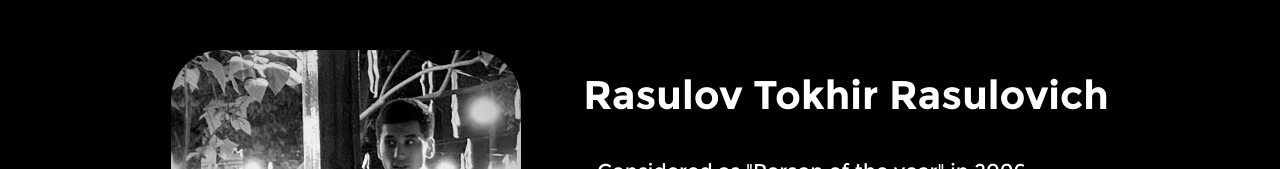
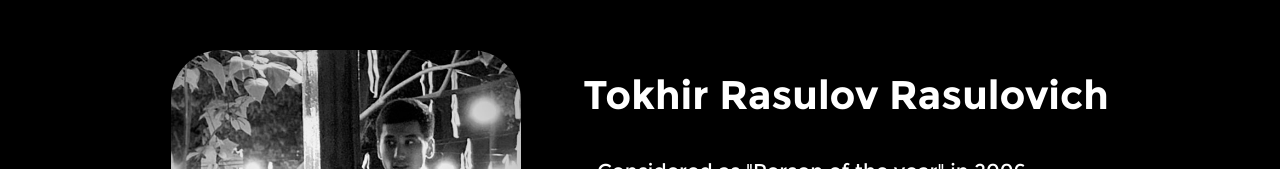
Before and after one commit to tokhirasulov/hometown, a plain HTML site: page index.html in a window 1280 px wide. Shown: the part 1593-1762 px from the top of the page. Drawn offline with Linux system fonts and the light colour scheme.

Commit message:
change the order of name

```diff
--- a/index.html
+++ b/index.html
@@ -30,7 +30,7 @@
        <div class="guide">
            <img id="guide-img" alt="profile of tokhir" src="image/profile.JPG">
            <div class="info">
-            <h3 id="name">Rasulov Tokhir Rasulovich</h3>
+            <h3 id="name">Tokhir Rasulov Rasulovich</h3>
             <h4 class="reward">• Considered as "Person of the year" in 2006</h4>
             <h4 class="skills">• Graphic Designer, Web Designer and Developer</h4>
             <h4 class="age">• 17 years old</h4>
```
